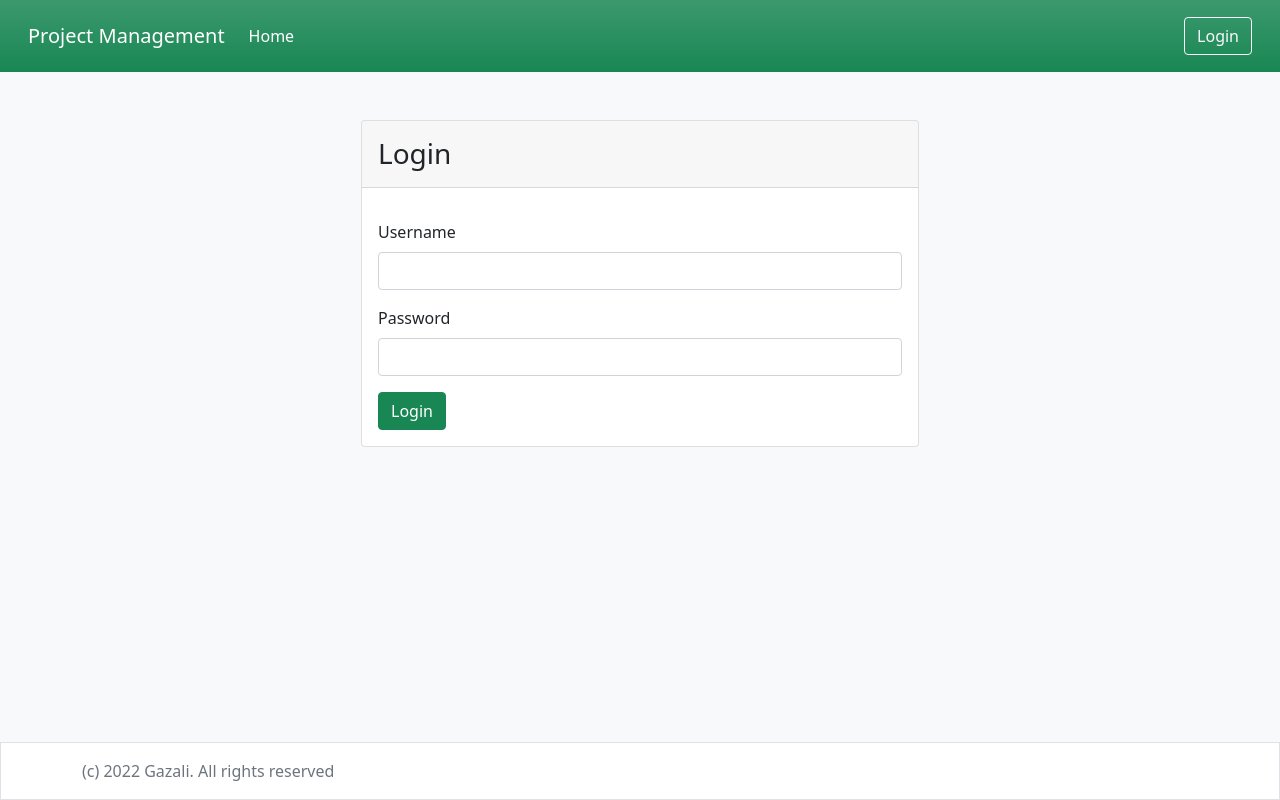
After one commit to mohammad-Gazali/django-pm, a Django app: page /accounts/login/ in a window 1280 px wide. The commit adds this page. Run offline with Django 4.2, Linux system fonts and the light colour scheme; some libraries are stand-ins or nearby versions.

Commit message:
Login and Logout

```diff
--- /dev/null
+++ b/accounts/forms.py
@@ -0,0 +1,19 @@
+from django.contrib.auth.forms import AuthenticationForm
+from django import forms
+
+attrs = {'class': 'form-control'}
+
+class UserLoginForm(AuthenticationForm):
+
+    def __init__(self, *args, **kwargs):
+        super().__init__(*args, **kwargs)
+
+    username = forms.CharField(
+        label='Username',
+        widget= forms.TextInput(attrs=attrs)
+    )
+
+    password = forms.CharField(
+        label='Password',
+        widget=forms.PasswordInput(attrs=attrs)
+    )
--- /dev/null
+++ b/accounts/templates/registration/login.html
@@ -0,0 +1,24 @@
+{% extends 'base.html' %}
+{% load i18n %}
+
+{% block content %}
+    <div class="container">
+        <div class="row justify-content-md-center">
+            <div class="card col-md-6 px-0">
+                <div class="card-header">
+                    <h3 class="mb-0 py-2">{% trans "Login" %}</h3>
+                </div>
+                <div class="card-body">
+                    <form method="POST">
+                        {% csrf_token %}
+                        {% include 'common/form.html' with form=form %}
+                        <button class="btn btn-success">
+                            {% translate "Login" %}
+                        </button>
+                    </form>
+                </div>
+            </div>
+        </div>
+    </div>
+
+{% endblock content %}
--- /dev/null
+++ b/accounts/urls.py
@@ -0,0 +1,9 @@
+from django.urls import path, include
+from django.contrib.auth.views import LoginView
+from accounts.forms import UserLoginForm
+
+# ### {IMPORTANT}: YOU SHOULD PUT THE 'path('login/', LoginView.as_view(authentication_form=UserLoginForm), name='login')' BEFORE  'path('', include('django.contrib.auth.urls'))' ###
+urlpatterns = [
+    path('login/', LoginView.as_view(authentication_form=UserLoginForm), name='login'),  # this class is built-in class in django, this class need an input inside as_view(authentication_form=...) where this input is the our form in forms.py in accounts folder
+    path('', include('django.contrib.auth.urls'))  # this url is built-in url in django
+]
--- a/project_management/settings.py
+++ b/project_management/settings.py
@@ -131,6 +131,10 @@ STATIC_URL = 'static/'
 
 DEFAULT_AUTO_FIELD = 'django.db.models.BigAutoField'
 
+LOGIN_REDIRECT_URL = '/'
+
+LOGOUT_REDIRECT_URL = '/accounts/login'
+
 INTERNAL_IPS = [
     '127.0.0.1'
 ]
--- a/project_management/urls.py
+++ b/project_management/urls.py
@@ -20,4 +20,5 @@ urlpatterns = [
     path('__debug__/', include('debug_toolbar.urls')),
     path('admin/', admin.site.urls),
     path('', include('projects.urls')),
+    path('accounts/', include('accounts.urls'))
 ]
--- a/projects/templates/partials/header.html
+++ b/projects/templates/partials/header.html
@@ -12,6 +12,19 @@
               <a class="nav-link active" aria-current="page" href="{% url 'Project_list' %}">{% trans "Home" %}</a>
             </li>
           </ul>
+          {% if user.is_authenticated %}  {# this tag means that if the user is authenticated #}
+            <ul class="navbar-nav mb-2 mb-lg-0 me-3">
+              <li class="nav-item dropdown">
+                <a class="nav-link dropdown-toggle" href="#" id="navbarDropdown" role="button" data-bs-toggle="dropdown" aria-expanded="false">
+                  {{ user.username }} {# the username of user :) #}
+                </a>
+                <ul class="dropdown-menu" aria-labelledby="navbarDropdown">
+                  <li><a class="dropdown-item" href="#">{% trans "Profile" %}</a></li>
+                  <li><hr class="dropdown-divider"></li>
+                  <li><a class="dropdown-item" href="{% url 'logout' %}">{% trans "Logout" %}</a></li>
+                </ul>
+              </li>
+            </ul>
             <form action="{% url 'Project_list' %}" class="d-flex" method="GET">
               <div class="input-group">
                 <input type="text"
@@ -23,6 +36,11 @@
                 <button class="btn btn-outline-light" type="submit"><i class="bi bi-search"></i></button>
               </div>
             </form>
+          {% else %}
+            <a href="{% url 'login' %}" class="btn btn-outline-light">
+              {% trans "Login" %}
+            </a>
+          {% endif %}
         </div>
       </div>
     </nav>
```
Also changed, not shown: projects/views.py (+8 -7 lines). Lines whose indentation alone changed are shown as unchanged.
